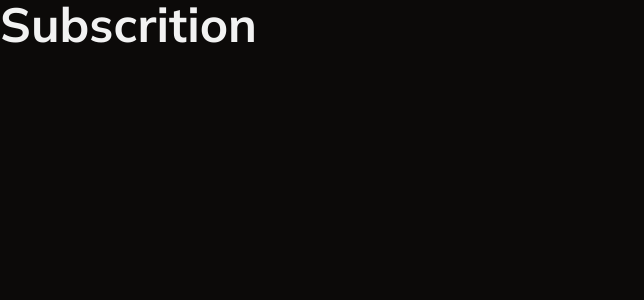
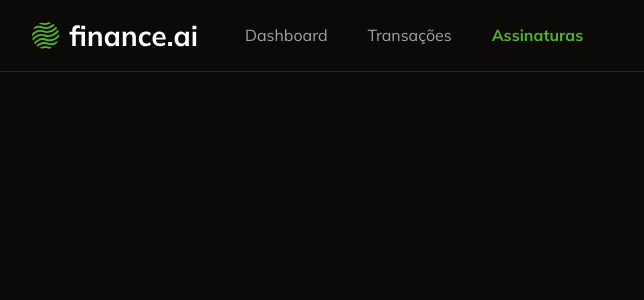
Before and after one commit to jfmacedo91/finance-ai, a Next.js app: page /subscription in a window 1280 px wide. Shown: the top 300 px of the page, without its empty margins (0-644 px from the left). Built offline with nearby package versions, Linux system fonts and the light colour scheme.

Commit message:
feat: add navbar component

```diff
--- a/src/app/page.tsx
+++ b/src/app/page.tsx
@@ -1,3 +1,4 @@
+import { NavBar } from "@/components/navbar";
 import { UserButton } from "@clerk/nextjs";
 import { auth } from "@clerk/nextjs/server";
 import { redirect } from "next/navigation";
@@ -9,9 +10,5 @@
     redirect("/login");
   }
 
-  return (
-    <div className="flex h-full items-center justify-center">
-      <UserButton showName />
-    </div>
-  );
+  return <NavBar />;
 }
--- a/src/app/subscription/page.tsx
+++ b/src/app/subscription/page.tsx
@@ -1,5 +1,5 @@
+import { NavBar } from "@/components/navbar";
+
 export default function Subscription() {
-  return (
-    <h1 className="text-5xl font-bold">Subscrition</h1>
-  );
+  return <NavBar />;
 }
--- a/src/app/transactions/page.tsx
+++ b/src/app/transactions/page.tsx
@@ -3,6 +3,7 @@
 import { DataTable } from "@/components/ui/data-table";
 import { transactionColumns } from "./_columns";
 import { AddTransactionButton } from "@/components/add-transaction-button";
+import { NavBar } from "@/components/navbar";
 
 export default async function Transactions() {
   const transactions = await db.transaction.findMany({
@@ -12,6 +13,8 @@
   });
 
   return (
+    <>
+      <NavBar />
       <div className="space-y-6 p-6">
         <div className="flex w-full items-center justify-between">
           <h1 className="text-2xl font-bold">Transações</h1>
@@ -19,5 +22,6 @@
         </div>
         <DataTable columns={transactionColumns} data={transactions} />
       </div>
+    </>
   );
 }
--- /dev/null
+++ b/src/components/navbar.tsx
@@ -0,0 +1,51 @@
+"use client";
+
+import Image from "next/image";
+
+import logoImage from "@/../public/logo.svg";
+import Link from "next/link";
+import { UserButton } from "@clerk/nextjs";
+import { usePathname } from "next/navigation";
+
+export function NavBar() {
+  const pathname = usePathname();
+
+  return (
+    <nav className="flex justify-between border-b border-solid px-8 py-4">
+      <div className="flex items-center gap-10">
+        <Image src={logoImage} alt="Finance AI" width={173} height={39} />
+        <Link
+          href="/"
+          className={
+            pathname === "/"
+              ? "font-bold text-primary"
+              : "text-muted-foreground"
+          }
+        >
+          Dashboard
+        </Link>
+        <Link
+          href="/transactions"
+          className={
+            pathname === "/transactions"
+              ? "font-bold text-primary"
+              : "text-muted-foreground"
+          }
+        >
+          Transações
+        </Link>
+        <Link
+          href="/subscription"
+          className={
+            pathname === "/subscription"
+              ? "font-bold text-primary"
+              : "text-muted-foreground"
+          }
+        >
+          Assinaturas
+        </Link>
+      </div>
+      <UserButton showName />
+    </nav>
+  );
+}
```
Lines whose indentation alone changed are shown as unchanged.
